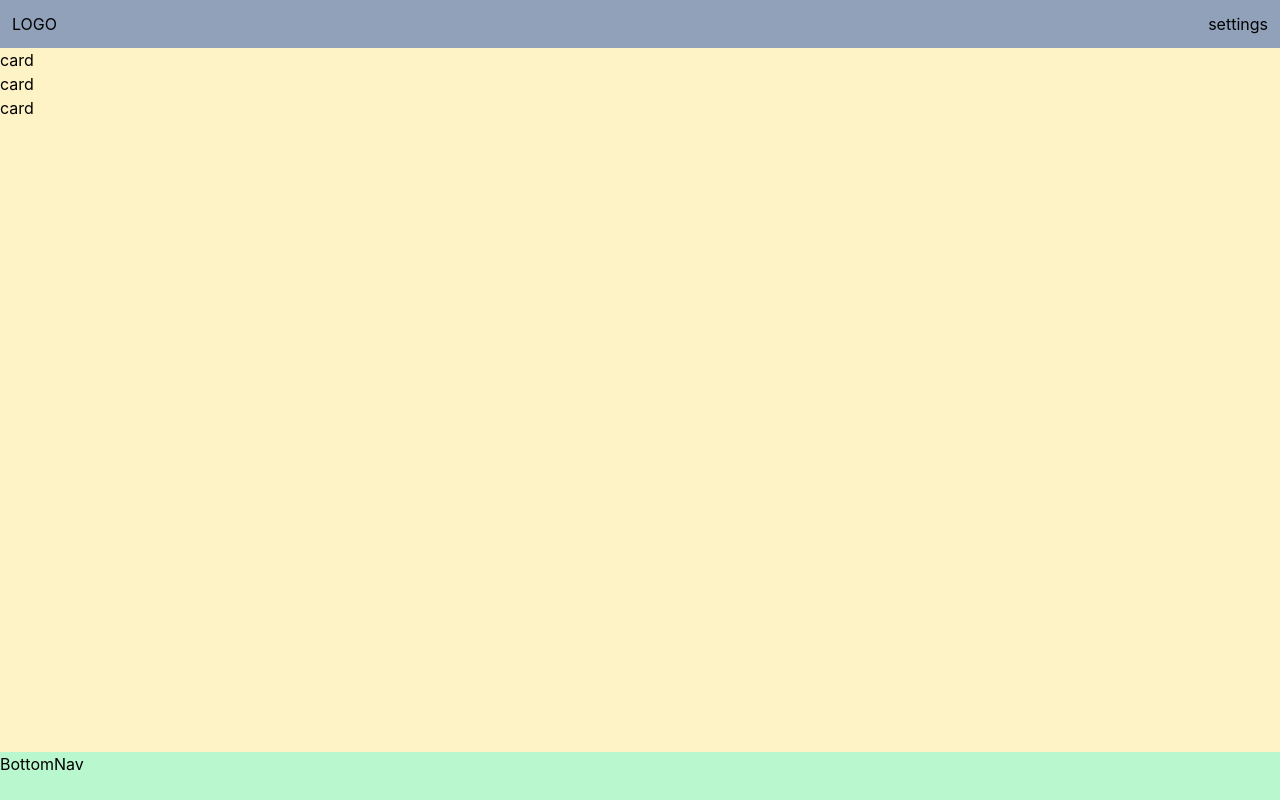
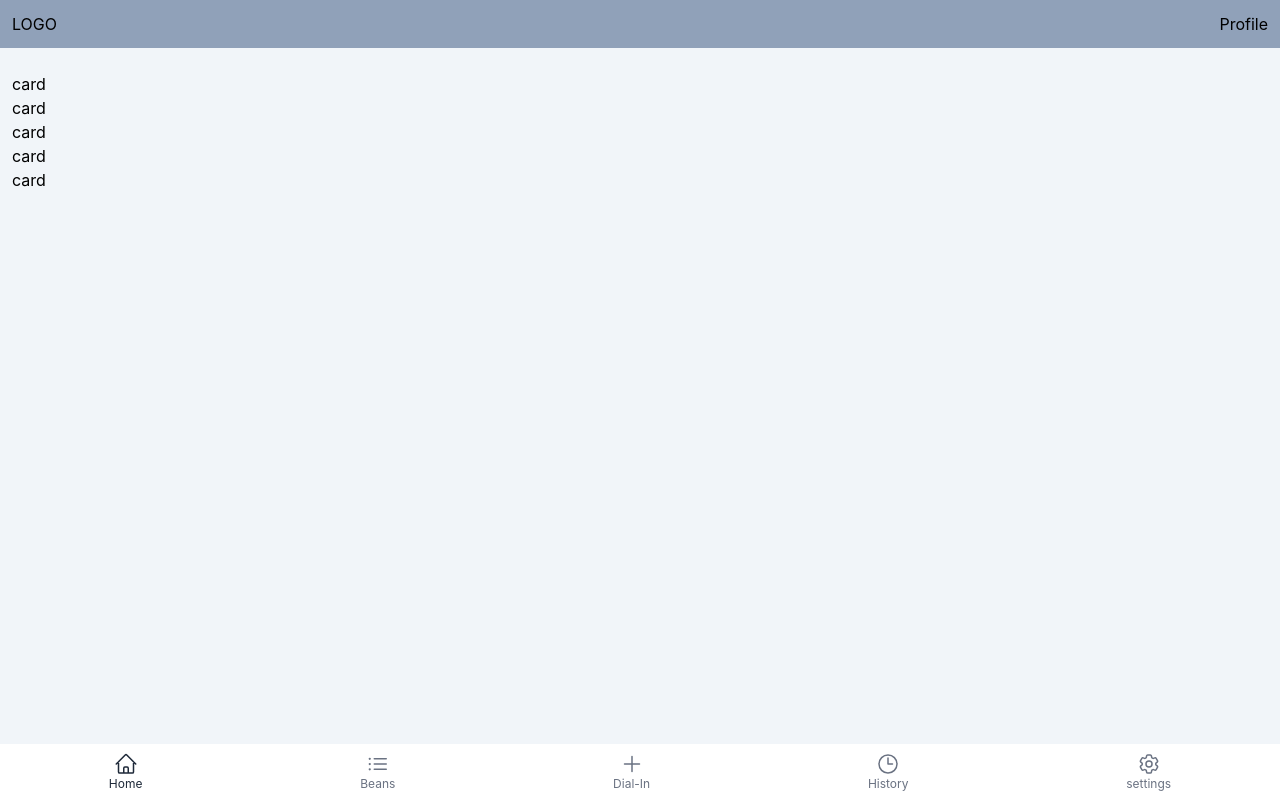
Before and after one commit to BuckoA18/dial-in-assistant, a React (Vite) app: page / in a window 1280 px wide. Built offline with nearby package versions, Linux system fonts and the light colour scheme.

Commit message:
Started working on bottom nav

```diff
--- a/package.json
+++ b/package.json
@@ -10,6 +10,7 @@
     "preview": "vite preview"
   },
   "dependencies": {
+    "@heroicons/react": "^2.2.0",
     "@tailwindcss/vite": "^4.2.2",
     "react": "^19.2.4",
     "react-dom": "^19.2.4",
--- a/src/App.jsx
+++ b/src/App.jsx
@@ -3,6 +3,9 @@ import { BrowserRouter, Routes, Route } from "react-router-dom";
 import DialIn from "./pages/DialIn";
 import Dashboard from "./pages/Dashboard";
 import AppLayout from "./ui/AppLayout";
+import Settings from "./pages/Settings";
+import Beans from "./pages/Beans";
+import History from "./pages/History";
 
 const App = () => {
   return (
@@ -11,6 +14,9 @@ const App = () => {
         <Route element={<AppLayout />}>
           <Route index element={<Dashboard />} />
           <Route path="dial-in" element={<DialIn />} />
+          <Route path="settings" element={<Settings />} />
+          <Route path="beans" element={<Beans />} />
+          <Route path="history" element={<History />} />
         </Route>
       </Routes>
     </BrowserRouter>
--- /dev/null
+++ b/src/pages/Beans.jsx
@@ -0,0 +1,7 @@
+import React from "react";
+
+const Beans = () => {
+  return <div>Beans</div>;
+};
+
+export default Beans;
--- /dev/null
+++ b/src/pages/History.jsx
@@ -0,0 +1,7 @@
+import React from "react";
+
+const History = () => {
+  return <div>History</div>;
+};
+
+export default History;
--- /dev/null
+++ b/src/pages/Settings.jsx
@@ -0,0 +1,7 @@
+import React from "react";
+
+const Settings = () => {
+  return <div>Settings</div>;
+};
+
+export default Settings;
--- a/src/ui/BottomNav.jsx
+++ b/src/ui/BottomNav.jsx
@@ -1,9 +1,37 @@
 import React from "react";
+import NavItem from "./NavItem";
+import {
+  HomeIcon,
+  Cog6ToothIcon,
+  ClockIcon,
+  PlusIcon,
+  ListBulletIcon,
+} from "@heroicons/react/24/outline";
 
 const BottomNav = () => {
   return (
-    <nav className="fixed right-0 bottom-0 h-12 w-full bg-green-200">
-      BottomNav
+    <nav className="flex h-14 items-center justify-around">
+      <NavItem to="/">
+        <HomeIcon className="h-6 w-6" />
+        <p className="text-xs">Home</p>
+      </NavItem>
+
+      <NavItem to="beans">
+        <ListBulletIcon className="h-6 w-6" />
+        <p className="text-xs">Beans</p>
+      </NavItem>
+      <NavItem to="dial-in">
+        <PlusIcon className="h-6 w-6" />
+        <p className="text-xs">Dial-In</p>
+      </NavItem>
+      <NavItem to="history">
+        <ClockIcon className="h-6 w-6" />
+        <p className="text-xs">History</p>
+      </NavItem>
+      <NavItem to="settings">
+        <Cog6ToothIcon className="h-6 w-6" />
+        <p className="text-xs">settings</p>
+      </NavItem>
     </nav>
   );
 };
--- a/src/ui/Header.jsx
+++ b/src/ui/Header.jsx
@@ -2,9 +2,9 @@ import React from "react";
 
 const Header = () => {
   return (
-    <header className="fixed top-0 right-0 flex h-12 w-full items-center justify-between bg-slate-400 px-3">
+    <header className="flex h-12 w-full items-center justify-between bg-slate-400 px-3">
       <h1>LOGO</h1>
-      <p>settings</p>
+      <p>Profile</p>
     </header>
   );
 };
--- a/src/ui/Main.jsx
+++ b/src/ui/Main.jsx
@@ -1,7 +1,11 @@
 import React from "react";
 
 const Main = ({ children }) => {
-  return <main className="flex grow flex-col bg-amber-100">{children}</main>;
+  return (
+    <main className="flex flex-1 flex-col bg-slate-100 px-3 py-6">
+      {children}
+    </main>
+  );
 };
 
 export default Main;
--- /dev/null
+++ b/src/ui/NavItem.jsx
@@ -0,0 +1,19 @@
+import React from "react";
+import { NavLink } from "react-router-dom";
+
+const NavItem = ({ children, to }) => {
+  return (
+    <div>
+      <NavLink
+        to={to}
+        className={({ isActive }) =>
+          `flex flex-col items-center ${isActive ? "text-gray-800" : "text-gray-500"}`
+        }
+      >
+        {children}
+      </NavLink>
+    </div>
+  );
+};
+
+export default NavItem;
```
Also changed, not shown: src/styles.css (+11 -0 lines), 1 other file (tests, documents, lock files or other folders). Lines whose indentation alone changed are shown as unchanged.
